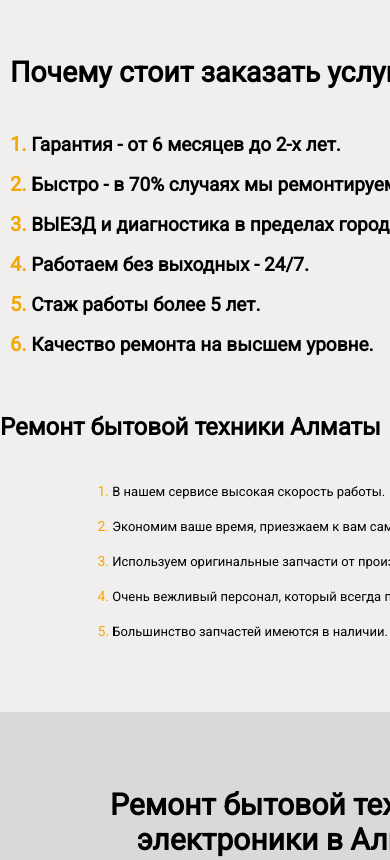
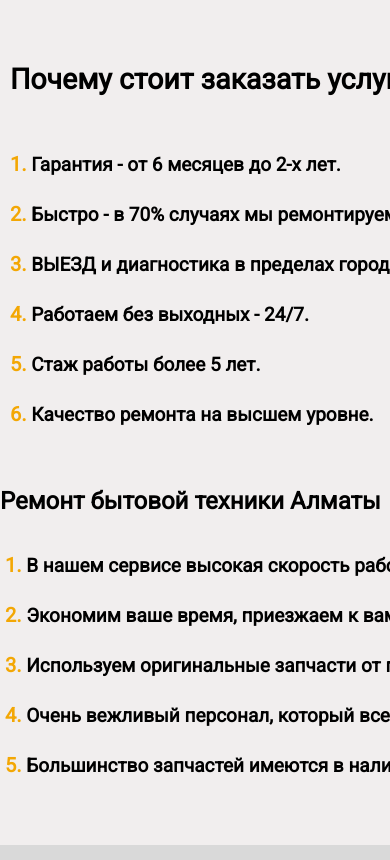
Before and after one commit to tamskiy/Test, a plain HTML site: page index.html in a window 390 px wide. Shown: the part 1009-1869 px from the top of the page. Drawn offline with nearby package versions, Linux system fonts and the light colour scheme.

Commit message:
Add files via upload

```diff
--- a/css/media.css
+++ b/css/media.css
@@ -801,6 +801,14 @@
 
         }
 
+        .advantage_master {
+            top: 70%;
+        }
+
+        .service_mobileimg {
+            top: 60%;
+        }
+
         .numbersphone {
             font-size: 20px;
 
@@ -821,7 +829,18 @@
         }
 
         .service_mobile_section {
-            width: 405px;
+            width: 600px;
+        }
+
+        .service_mobile {
+            width: 600px;
+
+        }
+
+        .spisok_service_mobile {
+            font-size: 19px;
+            padding: 5px;
+            font-weight: bold;
         }
 
         .spisok_blockphone {
@@ -829,8 +848,19 @@
             font-size: 19px;
             padding: 5px;
             font-weight: bold;
+            line-height: 2.5;
+
 
         }
+
+
+        .numbersphone {
+            font-size: 20px;
+            font-weight: bold;
+
+        }
+
+
 
 
     }
--- a/index.html
+++ b/index.html
@@ -129,23 +129,23 @@
            </div>
             <h2>Ремонт бытовой техники Алматы</h2>
         </section>
-        <section class="service_mobile_section container">
+        <section class="service_mobile_section">
             <div class="service_mobile">
                 <ul class="spisok_service_mobile">
                     <li class="spisok">
-                        <span class="numbers">1.</span> В нашем сервисе высокая скорость работы.
+                        <span class="numbersphone">1.</span> В нашем сервисе высокая скорость работы.
                     </li>
                     <li class="spisok">
-                        <span class="numbers">2.</span> Экономим ваше время, приезжаем к вам сами.
+                        <span class="numbersphone">2.</span> Экономим ваше время, приезжаем к вам сами.
                     </li>
                     <li class="spisok">
-                        <span class="numbers">3.</span> Используем оригинальные запчасти от производителей.
+                        <span class="numbersphone">3.</span> Используем оригинальные запчасти от производителей.
                     </li>
                     <li class="spisok">
-                        <span class="numbers">4.</span> Очень вежливый персонал, который всегда поможет.
+                        <span class="numbersphone">4.</span> Очень вежливый персонал, который всегда поможет.
                     </li>
                     <li class="spisok">
-                        <span class="numbers">5.</span> Большинство запчастей имеются в наличии.
+                        <span class="numbersphone">5.</span> Большинство запчастей имеются в наличии.
                         20%.
                     </li>
                 </ul>
```
